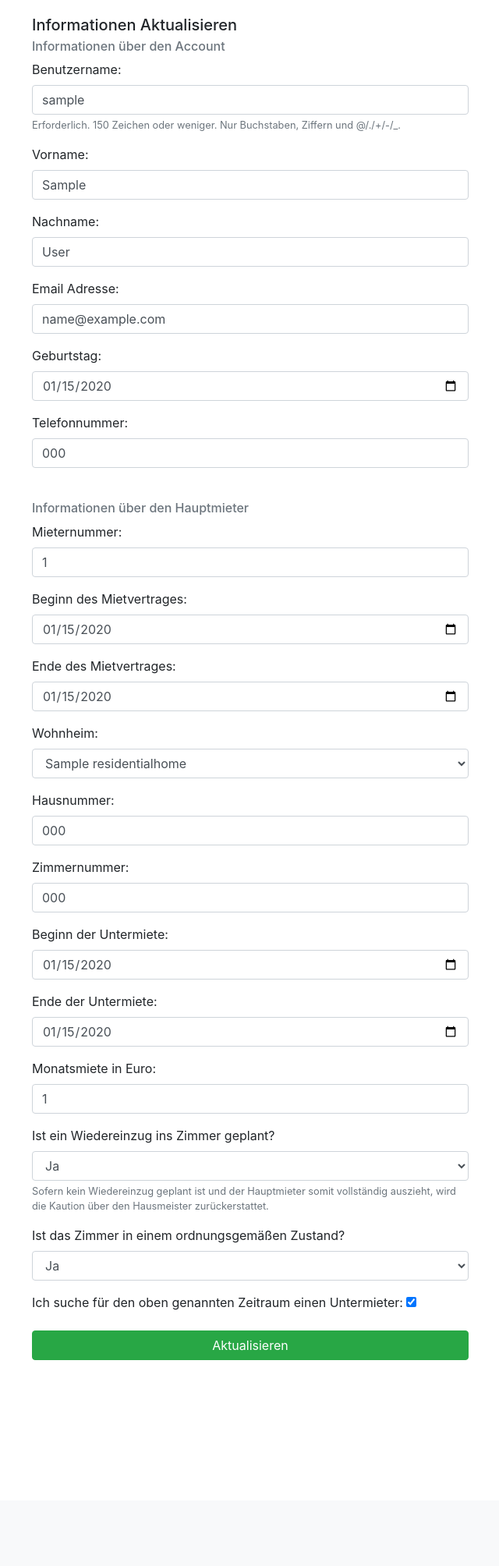
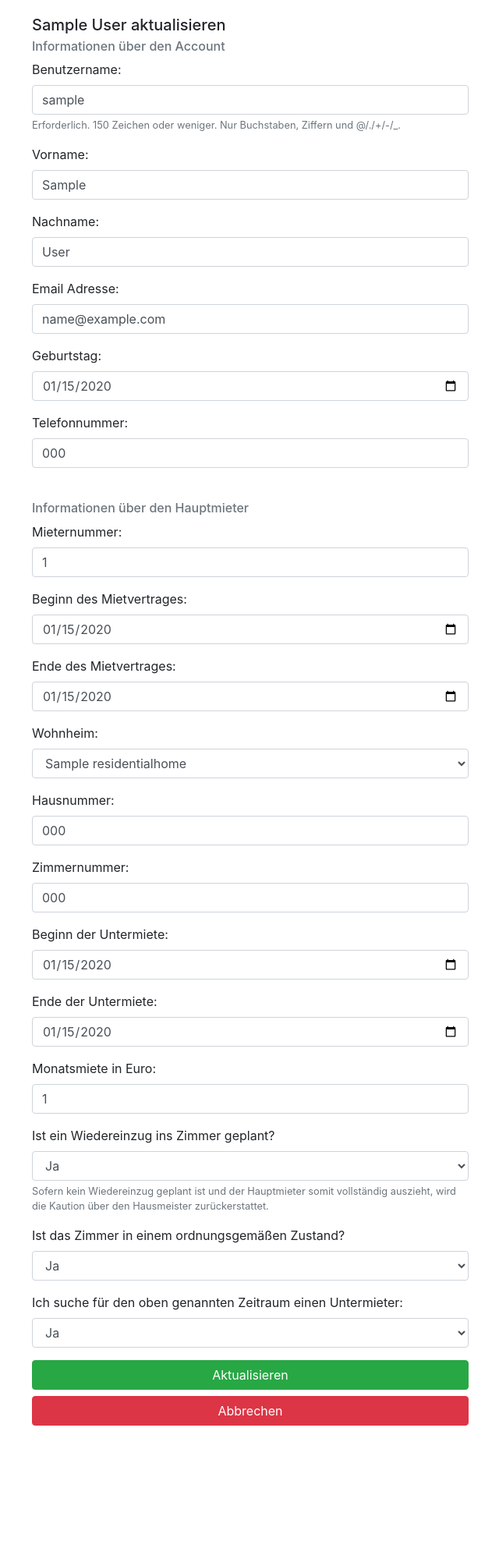
Before and after one commit to milesstoetzner/straussi3-subtenancy, a Django app: page /tenants/update/1 in a window 1280 px wide. Shown: the part 188-2196 px from the top of the page at 78% size, without its empty margins (319-959 px from the left). Before the commit the page ends 1932 px from the top, so only its background shows below. Run offline with Django 3.2, Linux system fonts and the light colour scheme; a user stored in the database is signed in; tables that the repository leaves empty hold one stand-in row (values such as "Sample post"); some libraries are stand-ins or nearby versions.

Commit message:
tenantes operations

```diff
--- a/tenants/forms.py
+++ b/tenants/forms.py
@@ -101,7 +101,8 @@ class MainTenantForm(ModelForm):
             'end_subtenancy': DateInput(attrs={'class': 'form-control', 'type': 'date'}, format='%Y-%m-%d'),
             'is_returning': Select(attrs={'class': 'form-control'}, choices=BOOLEAN_CHOICES),
             'rent': NumberInput(attrs={'class': 'form-control'}),
-            'is_room_appropriate': Select(attrs={'class': 'form-control'}, choices=BOOLEAN_CHOICES)
+            'is_room_appropriate': Select(attrs={'class': 'form-control'}, choices=BOOLEAN_CHOICES),
+            'is_searching': Select(attrs={'class': 'form-control'}, choices=BOOLEAN_CHOICES)
         }
 
 
@@ -137,6 +138,7 @@ class SubTenantForm(ModelForm):
             'postcode': NumberInput(attrs={'class': 'form-control'}),
             'city': TextInput(attrs={'class': 'form-control'}),
             'country': TextInput(attrs={'class': 'form-control'}),
+            'is_searching': Select(attrs={'class': 'form-control'}, choices=BOOLEAN_CHOICES)
         }
 
 
--- a/tenants/models.py
+++ b/tenants/models.py
@@ -36,14 +36,17 @@ class User(AbstractUser):
     phone_number = models.CharField('Telefonnummer', max_length=15)
     is_maintenant = models.BooleanField('Hauptmieter', default=False)
     is_subtenant = models.BooleanField('Untermieter', default=False)
-    is_external = models.BooleanField('Untermieter', default=False)
-    is_assistant = models.BooleanField('Untermieter', default=False)
+    is_external = models.BooleanField('SWS oder Hausmeister', default=False)
+    is_assistant = models.BooleanField('Sprechstunde', default=False)
 
     def get_absolute_url(self):
         return reverse('tenants:TenantView', kwargs={'pk': self.pk})
 
     def get_update_url(self):
         return reverse('tenants:TenantUpdate', kwargs={'pk': self.pk})
+
+    def __str__(self):
+        return self.first_name + ' ' + self.last_name
 
 
 class MainTenant(models.Model):
--- a/tenants/templates/tenants/base.html
+++ b/tenants/templates/tenants/base.html
@@ -134,7 +134,7 @@
 </header>
 
 
-<div class="container-fluid" style="max-width: {{ view.max_width }}{{ max_width }}" id="custom-container">
+<div class="container-fluid" style="max-width: {% if view.max_width or max_width %}{{ view.max_width }}{{ max_width }}{% else %}600px{% endif %}" id="custom-container">
 
     {% if messages %}
         {% for message in messages %}
--- a/tenants/templates/tenants/create.html
+++ b/tenants/templates/tenants/create.html
@@ -19,7 +19,7 @@
                     {% endwith %}
 
 
-                <h6 class="card-subtitle mb-2 text-muted" style="padding-top: 2rem">Informationen über den {% if main %}Hauptmieter{% else %}Untermieter{% endif %}</h6>
+                <h6 class="card-subtitle mb-2 text-muted" style="padding-top: 2rem">Informationen über den {% if is_maintenant %}Hauptmieter{% else %}Untermieter{% endif %}</h6>
 
                     {% with form=tenant_form %}
 
--- a/tenants/templates/tenants/update.html
+++ b/tenants/templates/tenants/update.html
@@ -2,7 +2,7 @@
 
 {% block content %}
 
-    <form action="{{ update_url }}" method="post">
+    <form action="{% url 'tenants:TenantUpdate' tenant.id %}" method="post">
 
         {% csrf_token %}
 
@@ -19,7 +19,7 @@
                     {% endwith %}
 
 
-                <h6 class="card-subtitle mb-2 text-muted" style="padding-top: 2rem">Informationen über den {% if main %}Hauptmieter{% else %}Untermieter{% endif %}</h6>
+                <h6 class="card-subtitle mb-2 text-muted" style="padding-top: 2rem">Informationen über den {% if tenant.is_maintenant %}Hauptmieter{% else %}Untermieter{% endif %}</h6>
 
                     {% with form=tenant_form %}
 
@@ -28,6 +28,7 @@
                     {% endwith %}
 
                 <button class="btn btn-success btn-block">Aktualisieren</button>
+                <a href="{% url 'tenants:TenantView' tenant.id %}" class="btn btn-danger btn-block">Abbrechen</a>
 
             </div>
 
--- a/tenants/views.py
+++ b/tenants/views.py
@@ -1,14 +1,14 @@
-from django.shortcuts import render
 from django.views.generic import CreateView, ListView
 from tenants.models import User, MainTenant, SubTenant
-from tenants.forms import UserForm, UserUpdateForm, MainTenantForm, MainTenantUpdateForm, SubTenantForm, SubTenantUpdateForm
-from django.contrib.messages.views import SuccessMessageMixin
+from tenants.forms import UserForm, UserUpdateForm, MainTenantForm, MainTenantUpdateForm, SubTenantForm, \
+    SubTenantUpdateForm
 from django.urls import reverse
-from django.shortcuts import redirect, render
+from django.shortcuts import redirect, render, get_object_or_404
 from django.views.decorators.http import require_http_methods
 from django.views.decorators.csrf import csrf_protect
 from django.contrib.auth.decorators import login_required
 from django.http import HttpResponse, HttpResponseForbidden, HttpResponseNotFound
+from django.db.models import ProtectedError
 
 import datetime
 
@@ -16,7 +16,6 @@ import datetime
 @csrf_protect
 @require_http_methods(["GET", "POST"])
 def create_tenant(request, is_maintenant):
-
     context = {}
 
     if request.method == 'POST':
@@ -35,7 +34,7 @@ def create_tenant(request, is_maintenant):
 
             # OPTIMIZE: send email with id to main tenant and email verification
 
-            # add message with id
+            # TODO: add success msg with id
             return redirect(reverse('login'))
 
     else:
@@ -44,10 +43,9 @@ def create_tenant(request, is_maintenant):
         context['get'] = True
 
     context['title'] = 'Hauptmieter Registrierung' if is_maintenant else 'Untermieter Registrierung'
-    context['max_width'] = '600px'
     context['user_form'] = user_form
     context['tenant_form'] = tenant_form
-    context['main'] = is_maintenant
+    context['is_maintenant'] = is_maintenant
 
     return render(request, 'tenants/create.html', context)
 
@@ -56,21 +54,20 @@ def create_tenant(request, is_maintenant):
 @require_http_methods(["GET"])
 def view_tenant(request, pk):
     context = {}
-    context['max_width'] = '600px'
     context['get'] = True
 
     if not request.user.is_staff and request.user.id != pk:
         return HttpResponseForbidden()
 
-    user = User.objects.get(pk=pk)
+    user = get_object_or_404(User, pk=pk)
 
     context['user_form'] = UserUpdateForm(instance=user)
-    context['title'] = user.first_name + ' ' + user.last_name
-    context['main'] = user.is_maintenant
+    context['tenant'] = user
     context['update_url'] = user.get_update_url()
 
     if not user.is_staff:
-        context['tenant_form'] = MainTenantUpdateForm(instance=user.maintenant) if user.is_maintenant else SubTenantUpdateForm(instance=user.subtenant)
+        context['tenant_form'] = MainTenantUpdateForm(
+            instance=user.maintenant) if user.is_maintenant else SubTenantUpdateForm(instance=user.subtenant)
 
     return render(request, 'tenants/view.html', context)
 
@@ -79,20 +76,21 @@ def view_tenant(request, pk):
 @csrf_protect
 @require_http_methods(["GET", "POST"])
 def update_tenant(request, pk):
-
     context = {}
 
     if not request.user.is_staff and request.user.id != pk:
         return HttpResponseForbidden()
 
-    user = User.objects.get(pk=pk)
+    user = get_object_or_404(User, pk=pk)
 
     if not user.is_maintenant and not user.is_subtenant:
         return HttpResponseForbidden()
 
     if request.method == 'POST':
         user_form = UserUpdateForm(request.POST, instance=user)
-        tenant_form = MainTenantUpdateForm(request.POST, instance=user.maintenant) if user.is_maintenant else SubTenantUpdateForm(request.POST, instance=user.subtenant)
+        tenant_form = MainTenantUpdateForm(request.POST,
+                                           instance=user.maintenant) if user.is_maintenant else SubTenantUpdateForm(
+            request.POST, instance=user.subtenant)
 
         if user_form.is_valid() and tenant_form.is_valid():
             user_form.save()
@@ -103,53 +101,66 @@ def update_tenant(request, pk):
 
     else:
         user_form = UserUpdateForm(instance=user)
-        tenant_form = MainTenantUpdateForm(instance=user.maintenant) if user.is_maintenant else SubTenantUpdateForm(instance=user.subtenant)
+        tenant_form = MainTenantUpdateForm(instance=user.maintenant) if user.is_maintenant else SubTenantUpdateForm(
+            instance=user.subtenant)
         context['get'] = True
 
-    context['title'] = 'Informationen Aktualisieren'
-    context['max_width'] = '600px'
+    context['title'] = str(user) + ' aktualisieren'
     context['user_form'] = user_form
     context['tenant_form'] = tenant_form
-    context['update_url'] = user.get_update_url()
-    context['main'] = True
+    context['tenant'] = user
 
     return render(request, 'tenants/update.html', context)
 
 
-# TODO: delete_tenant route
 @csrf_protect
-@require_http_methods(["POST"])
+@require_http_methods(["GET", "POST"])
 def delete_tenant(request, pk):
-
     if not request.user.is_staff and request.user.id != pk:
         return HttpResponseForbidden()
 
-    User.objects.get(pk=pk).delete()
-    # TODO: add message
-    return redirect('Index')
+    user = get_object_or_404(User, pk=pk)
+
+    if not (user.is_maintenant or user.is_subtenant):
+        return HttpResponseForbidden()
+
+    if request.method == 'POST':
+        try:
+            user.delete()
+        except ProtectedError:
+            # TODO: add error msgg
+            return redirect(reverse('tenants:TenantView', kwargs={'pk': user.pk}))
+        # TODO: add success msg
+        return redirect('Index')
+
+    else:
+        context = {}
+        context['tenant'] = user
+        context['title'] = str(user) + ' löschen'
+        return render(request, 'tenants/delete.html', context)
 
 
 class Offers(ListView):
     title = 'Angebote von Hauptmietern'
     template_name = 'tenants/requests.html'
-    max_width = '600px'
 
     def get_queryset(self):
-        return MainTenant.objects.filter(is_searching=True, end_subtenancy__gt=datetime.datetime.now()).order_by('begin_subtenancy','end_subtenancy')
+        return MainTenant.objects.filter(is_searching=True, end_subtenancy__gt=datetime.datetime.now()).order_by(
+            'begin_subtenancy', 'end_subtenancy')
 
 
 class Requests(ListView):
     title = 'Anfragen von Untermietern'
     template_name = 'tenants/requests.html'
-    max_width = '600px'
 
     def get_queryset(self):
-        return SubTenant.objects.filter(user__is_active=True, end_subtenancy__gt=datetime.datetime.now()).order_by('begin_subtenancy','end_subtenancy')
+        return SubTenant.objects.filter(user__is_active=True, end_subtenancy__gt=datetime.datetime.now()).order_by(
+            'begin_subtenancy', 'end_subtenancy')
 
 
 def index(request):
-    return render(request, 'tenants/index.html', {'title': 'Startseite', 'max_width': '600px'})
+    return render(request, 'tenants/index.html', {'title': 'Startseite'})
 
 
 def legal_notice(request):
-    return render(request, 'tenants/legal_notice.html', {'title': 'Impressum', 'max_width': '600px'})
+    return render(request, 'tenants/legal_notice.html', {'title': 'Impressum'})
```
Also changed, not shown: tenants/templates/tenants/delete.html (added, +24 -0 lines), tenants/templates/tenants/view.html (+4 -3 lines).
